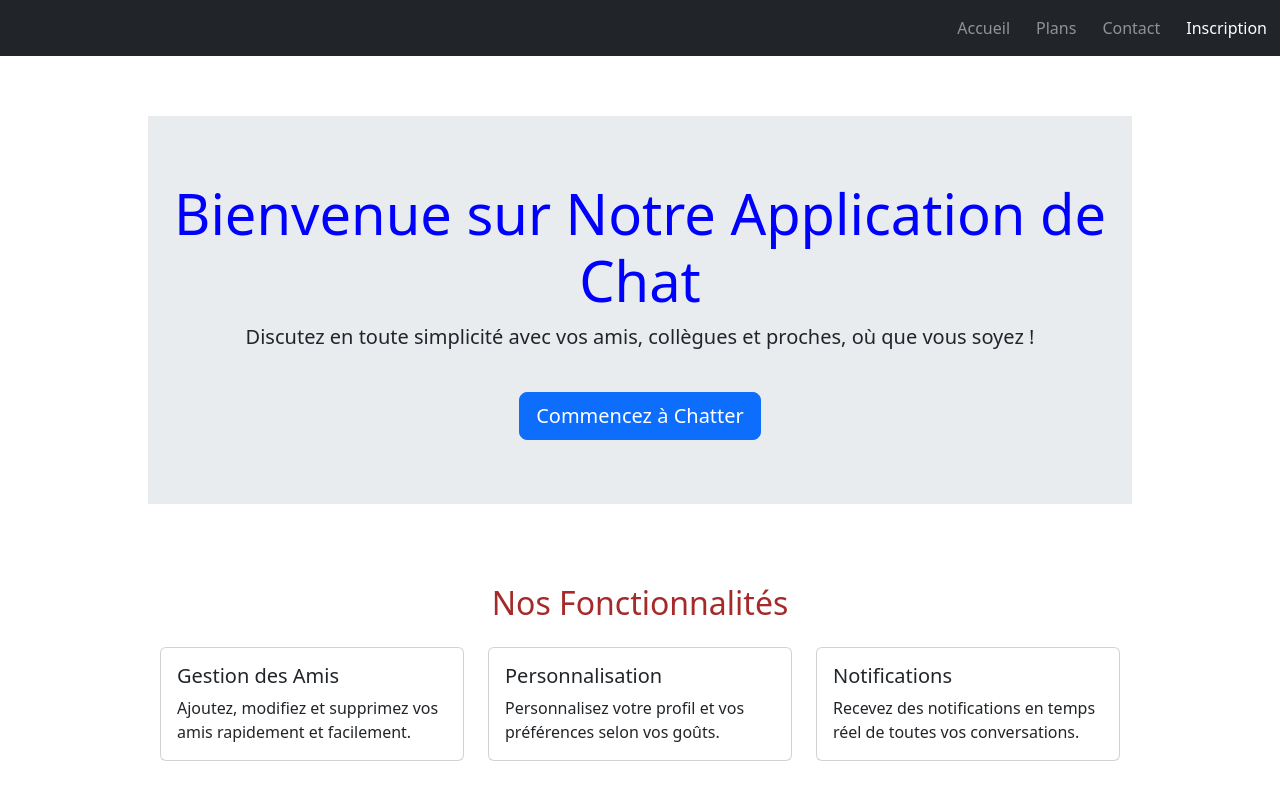
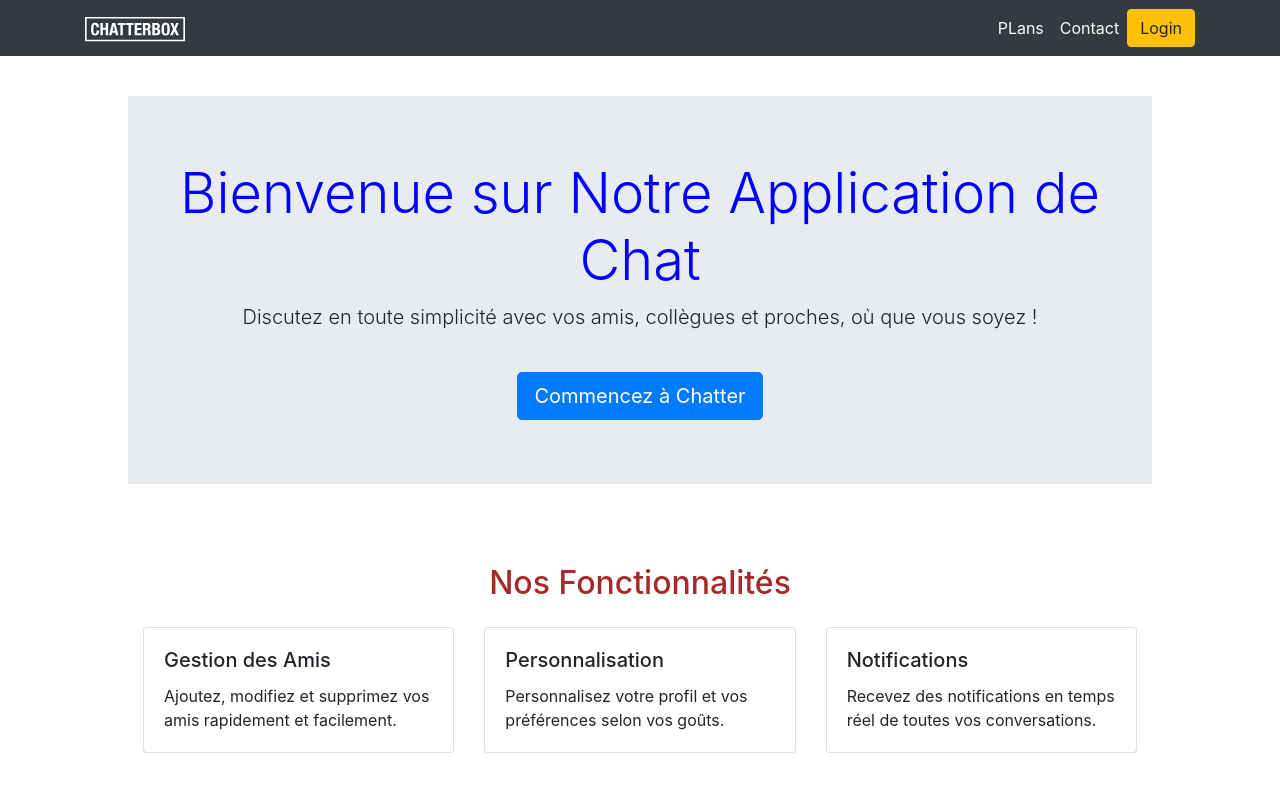
Before and after one commit to hamedbelkhiria706/salondechat07092024, a React (Vite) app: page / in a window 1280 px wide. Shown: the top 800 px of the page. Built offline with nearby package versions, Linux system fonts and the light colour scheme.

Commit message:
new Navbar and install react-bootstrap

```diff
--- a/package.json
+++ b/package.json
@@ -4,7 +4,6 @@
     "bad-words": "^4.0.0",
     "bad-words-checker": "^1.2.1",
     "bcrypt": "^5.1.1",
-    "bootstrap": "^5.3.3",
     "crypto-js": "^4.2.0",
     "dotenv": "^16.4.5",
     "ejs": "^3.1.10",
@@ -17,6 +16,7 @@
     "mongoose": "^8.7.0",
     "nodemailer": "^6.9.15",
     "react": "^18.3.1",
+    "react-bootstrap": "^2.10.5",
     "react-dom": "^18.3.1",
     "react-router-dom": "^6.27.0"
   },
--- a/src/App.jsx
+++ b/src/App.jsx
@@ -2,10 +2,9 @@ import React from "react";
 import { BrowserRouter as Router, Route, Routes } from "react-router-dom";
 import HomePage from "./Pages/Index";
 import ContactPage from "./Pages/Contact";
-import Navbar from "./components/newnavbar";
+import Navbar from "./components/MainNavbar";
 import Footer from "./components/newfooter";
 import Plans from "./Pages/Plans";
-// import DynamicSalonChat from "./Pages/dynamicsalonchat";
 function App() {
   return (
     <Router>
--- /dev/null
+++ b/src/components/MainNavbar.jsx
@@ -0,0 +1,51 @@
+import Container from "react-bootstrap/Container";
+import Nav from "react-bootstrap/Nav";
+import Navbar from "react-bootstrap/Navbar";
+import Button from "react-bootstrap/Button";
+
+function MainNavbar() {
+  return (
+    <Navbar expand="lg" bg="dark" data-bs-theme="dark">
+      <Container>
+        <Navbar.Brand href="/">
+          <svg
+            id="Layer_1"
+            data-name="Layer 1"
+            xmlns="http://www.w3.org/2000/svg"
+            viewBox="0 0 185 45"
+            width={"100px"}
+            style={{ fill: "white" }}
+          >
+            <g>
+              <path d="M20.57,15.33c-.39-.74-1.1-1.12-2.12-1.12-.57,0-1.03.15-1.4.46-.37.3-.66.8-.87,1.48-.21.68-.36,1.57-.44,2.67-.08,1.1-.13,2.45-.13,4.04,0,1.7.06,3.07.17,4.12.12,1.05.29,1.86.54,2.44.24.58.55.97.91,1.17.37.2.79.3,1.27.3.4,0,.77-.07,1.12-.21.35-.14.65-.41.9-.82.25-.41.45-.99.6-1.73.15-.74.22-1.72.22-2.94h4.53c0,1.22-.09,2.37-.28,3.46s-.54,2.04-1.05,2.86c-.51.82-1.24,1.46-2.17,1.92-.93.46-2.15.69-3.63.69-1.7,0-3.05-.27-4.06-.82-1.01-.55-1.78-1.33-2.31-2.36-.53-1.03-.88-2.25-1.04-3.68-.16-1.43-.24-3-.24-4.72s.08-3.27.24-4.7c.16-1.44.5-2.67,1.04-3.7.54-1.03,1.31-1.83,2.31-2.41,1.01-.58,2.36-.87,4.06-.87s2.89.26,3.82.79c.93.52,1.63,1.19,2.09,2,.46.81.75,1.68.87,2.61.12.93.17,1.81.17,2.63h-4.53c0-1.64-.19-2.83-.58-3.57Z" />
+              <path d="M32.98,11.31v8.59h5.29v-8.59h4.53v22.47h-4.53v-9.97h-5.29v9.97h-4.53V11.31h4.53Z" />
+              <path d="M55.92,11.31l5.95,22.47h-4.72l-1.04-4.75h-5.98l-1.04,4.75h-4.72l5.95-22.47h5.6ZM55.32,25.32l-2.17-10.1h-.06l-2.17,10.1h4.41Z" />
+              <path d="M74.86,15.03h-4.91v18.75h-4.53V15.03h-4.91v-3.71h14.35v3.71Z" />
+              <path d="M89.97,15.03h-4.91v18.75h-4.53V15.03h-4.91v-3.71h14.35v3.71Z" />
+              <path d="M104.47,15.03h-8.02v5.29h7.55v3.71h-7.55v6.04h8.34v3.71h-12.87V11.31h12.55v3.71Z" />
+              <path d="M115.42,11.31c1.89,0,3.36.48,4.41,1.43,1.05.95,1.57,2.41,1.57,4.36,0,1.51-.3,2.74-.91,3.7-.61.96-1.55,1.57-2.83,1.84v.06c1.13.17,1.96.54,2.49,1.1s.85,1.48.98,2.74c.04.42.07.88.09,1.37.02.49.04,1.04.06,1.65.04,1.2.1,2.11.19,2.74.13.63.4,1.06.82,1.29v.19h-4.91c-.23-.31-.38-.68-.44-1.09-.06-.41-.1-.83-.13-1.27l-.12-4.31c-.04-.88-.26-1.57-.66-2.08-.4-.5-1.07-.76-2.01-.76h-2.42v9.5h-4.53V11.31h8.37ZM113.47,21.13c1.09,0,1.93-.26,2.52-.77.59-.51.88-1.38.88-2.6,0-2.08-1.05-3.11-3.15-3.11h-2.14v6.48h1.89Z" />
+              <path d="M132.13,11.31c.92,0,1.78.09,2.56.28.79.19,1.46.5,2.03.94.57.44,1.01,1.03,1.32,1.76s.47,1.64.47,2.71c0,1.22-.28,2.26-.85,3.13-.57.87-1.42,1.46-2.55,1.78v.06c1.26.17,2.25.7,2.99,1.6.73.9,1.1,2.11,1.1,3.62,0,.88-.12,1.72-.35,2.52-.23.8-.62,1.49-1.18,2.09s-1.28,1.08-2.17,1.43c-.89.36-2,.54-3.32.54h-7.65V11.31h7.58ZM130.37,20.53c1.26,0,2.18-.23,2.75-.68.58-.45.87-1.21.87-2.28s-.26-1.83-.79-2.27c-.52-.44-1.35-.66-2.49-.66h-1.64v5.88h1.29ZM130.84,30.45c1.09,0,1.97-.24,2.64-.72.67-.48,1.01-1.37,1.01-2.67,0-.65-.09-1.19-.27-1.62-.18-.43-.42-.78-.72-1.04-.3-.26-.67-.45-1.09-.55-.42-.1-.88-.16-1.38-.16h-1.95v6.77h1.76Z" />
+              <path d="M141.81,17.84c.16-1.44.5-2.67,1.04-3.7.53-1.03,1.31-1.83,2.31-2.41,1.01-.58,2.36-.87,4.06-.87s3.05.29,4.06.87c1.01.58,1.78,1.38,2.31,2.41.54,1.03.88,2.26,1.04,3.7.16,1.44.24,3,.24,4.7s-.08,3.29-.24,4.72c-.16,1.43-.5,2.65-1.04,3.68-.54,1.03-1.31,1.81-2.31,2.36-1.01.54-2.36.82-4.06.82s-3.05-.27-4.06-.82c-1.01-.55-1.78-1.33-2.31-2.36-.54-1.03-.88-2.25-1.04-3.68-.16-1.43-.24-3-.24-4.72s.08-3.27.24-4.7ZM146.21,26.4c.07,1.06.22,1.92.44,2.58.22.66.54,1.14.94,1.45.41.3.95.46,1.62.46s1.21-.15,1.62-.46c.41-.3.72-.79.94-1.45.22-.66.37-1.52.44-2.58.07-1.06.11-2.34.11-3.85s-.04-2.79-.11-3.84c-.07-1.05-.22-1.91-.44-2.58-.22-.67-.53-1.16-.94-1.46-.41-.3-.95-.46-1.62-.46s-1.21.15-1.62.46c-.41.3-.72.79-.94,1.46-.22.67-.37,1.53-.44,2.58-.07,1.05-.11,2.33-.11,3.84s.04,2.8.11,3.85Z" />
+              <path d="M162.84,11.31l2.89,7.27,2.86-7.27h4.94l-5.22,11.11,5.6,11.36h-5.1l-3.24-7.61-3.21,7.61h-4.97l5.6-11.36-5.16-11.11h5Z" />
+            </g>
+            <path d="M185,45H0V0h185v45ZM3,42h179V3H3v39Z" />
+          </svg>
+        </Navbar.Brand>
+        <Navbar.Toggle aria-controls="basic-navbar-nav" />
+        <Navbar.Collapse id="basic-navbar-nav" className="justify-content-end">
+          <Nav className="me-auto ">
+            <Nav.Link href="/plans" className="text-light">
+              PLans
+            </Nav.Link>
+            <Nav.Link href="/contact" className="text-light">
+              Contact
+            </Nav.Link>
+          </Nav>
+          <Button variant="warning">Login</Button>
+        </Navbar.Collapse>
+      </Container>
+    </Navbar>
+  );
+}
+
+export default MainNavbar;
--- a/src/main.jsx
+++ b/src/main.jsx
@@ -1,7 +1,8 @@
 import React from "react";
 import ReactDOM from "react-dom/client";
 import App from "./App.jsx"; // Make sure to include .jsx extension here
-import "../node_modules/bootstrap/dist/css/bootstrap.min.css";
+// import "../node_modules/bootstrap/dist/js/bootstrap.bundle.js";
+// import "../node_modules/bootstrap/dist/css/bootstrap.min.css";
 
 const rootElement = document.getElementById("root");
 const root = ReactDOM.createRoot(rootElement);
```
Also changed, not shown: src/assets/logo.svg (added), 1 other file (tests, documents, lock files or other folders).
